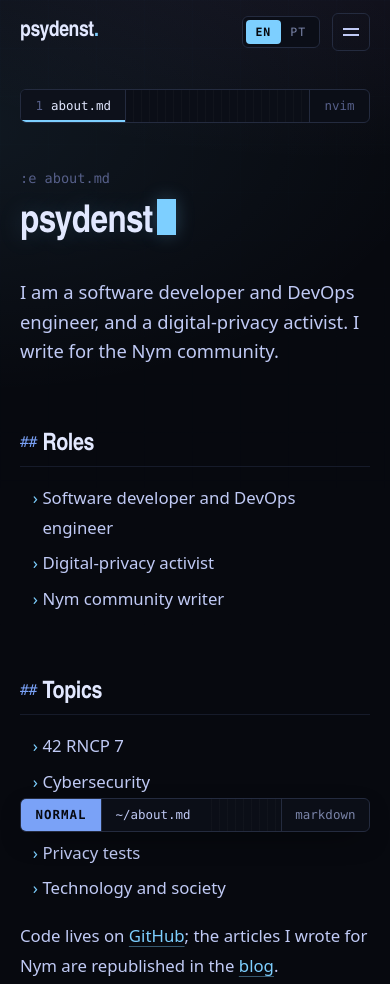
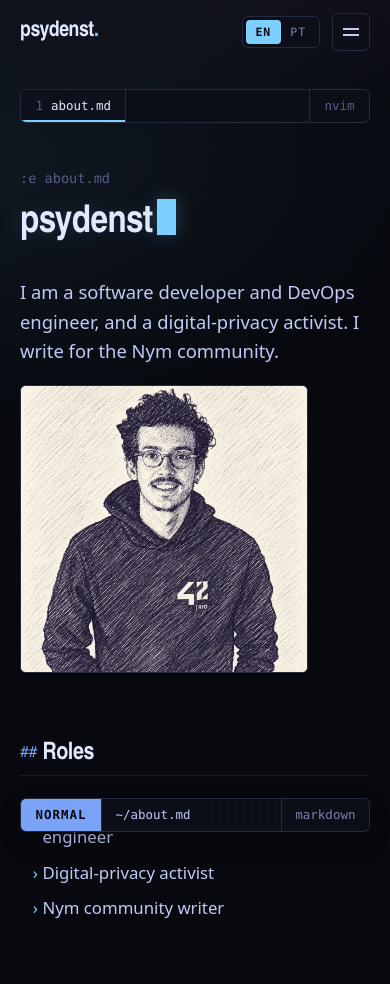
Before and after one commit to psydenst/psydenst.github.io, an Astro site: page /about in a window 390 px wide. Shown: the top 984 px of the page. Built offline with nearby package versions, Linux system fonts and the light colour scheme; Astro itself is replaced by a stand-in of ours.

Commit message:
Add sketch portrait to the About page
Place the owner-provided portrait to the right of the About intro, stacked under the text on smaller screens. Applies to both English and Portuguese About pages.

```diff
--- a/src/views/About.astro
+++ b/src/views/About.astro
@@ -13,8 +13,17 @@ const t = useTranslations(lang);
       <p class="eyebrow mono">:e about.md</p>
       <h1 class="nv-title">psydenst<span class="cursor" aria-hidden="true"></span></h1>
     </header>
-    <div class="prose nv-prose">
+    <div class="about-layout">
       <p class="lede">{t('about.intro')}</p>
+      <figure class="about-portrait">
+        <img
+          src="/artwork/portrait.webp"
+          width="1000"
+          height="1000"
+          alt="Sketch portrait of psydenst"
+        />
+      </figure>
+      <div class="about-rest prose nv-prose">
         <div class="two-up">
           <section>
             <h2>{t('about.roles')}</h2>
@@ -39,6 +48,48 @@ const t = useTranslations(lang);
           {t('about.links.before')}<a href={site.github}>{t('about.links.github')}</a>{t('about.links.middle')}<a href={localizePath('/blog/articles', lang)}>{t('about.links.blog')}</a>{t('about.links.after')}
         </p>
       </div>
+    </div>
     <NvimBar kind="status" path="~/about.md" lang={lang} />
   </div>
 </Base>
+
+<style>
+  .about-layout {
+    display: grid;
+    grid-template-columns: minmax(0, 1fr) min(20rem, 38%);
+    grid-template-areas:
+      'lede portrait'
+      'rest portrait';
+    gap: 1.25rem 2.75rem;
+    align-items: start;
+  }
+  .lede { grid-area: lede; margin: 0; }
+  .about-rest { grid-area: rest; }
+  .about-portrait {
+    grid-area: portrait;
+    margin: 0;
+    position: sticky;
+    top: 5.5rem;
+  }
+  .about-portrait img {
+    display: block;
+    width: 100%;
+    height: auto;
+    border: 1px solid var(--rule-strong);
+    border-radius: var(--radius-sm);
+    background: #f3eee6;
+  }
+  @media (max-width: 720px) {
+    .about-layout {
+      grid-template-columns: 1fr;
+      grid-template-areas:
+        'lede'
+        'portrait'
+        'rest';
+    }
+    .about-portrait {
+      position: static;
+      max-width: 18rem;
+    }
+  }
+</style>
```
Also changed, not shown: public/artwork/portrait.webp (added). Lines whose indentation alone changed are shown as unchanged.
